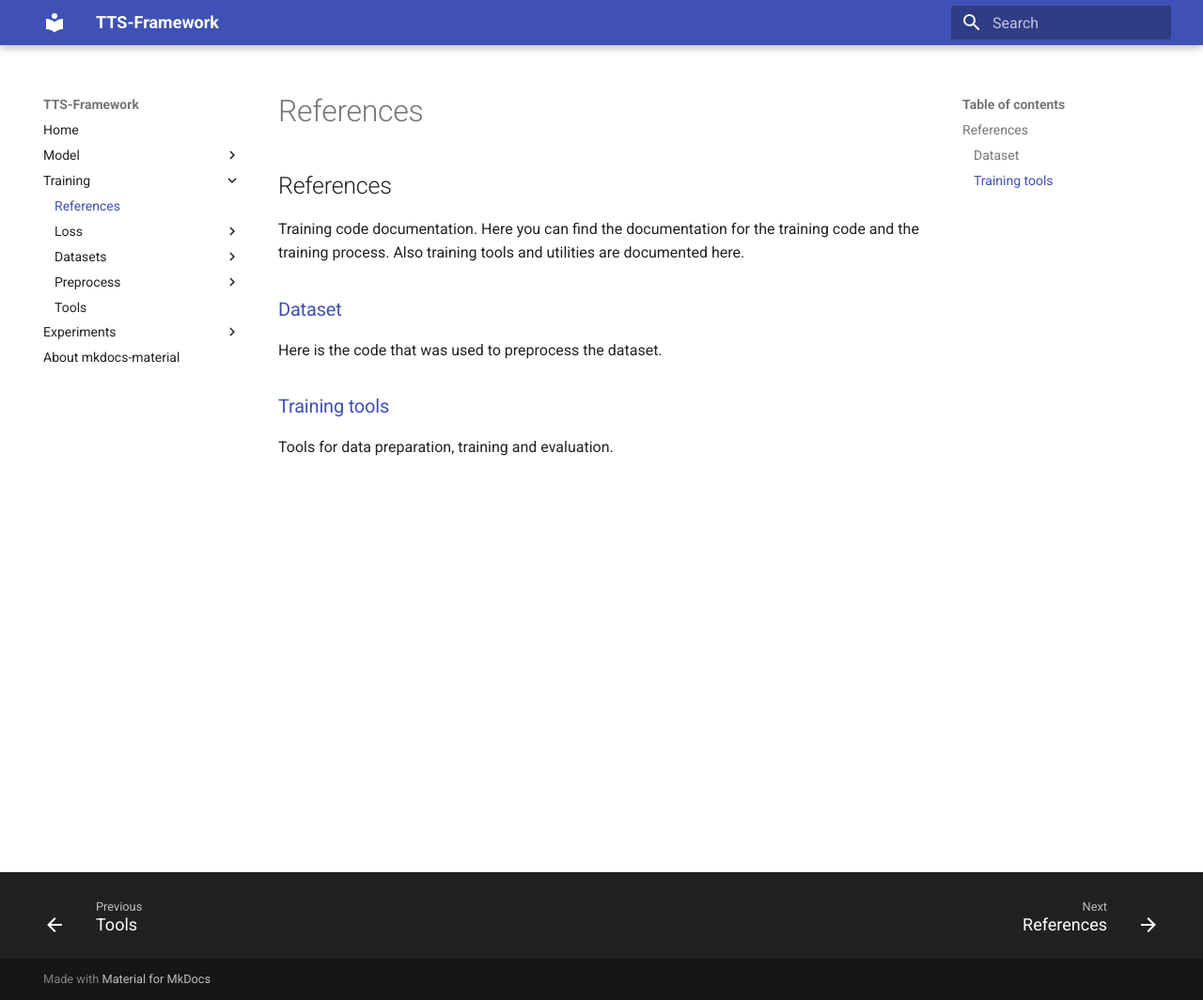
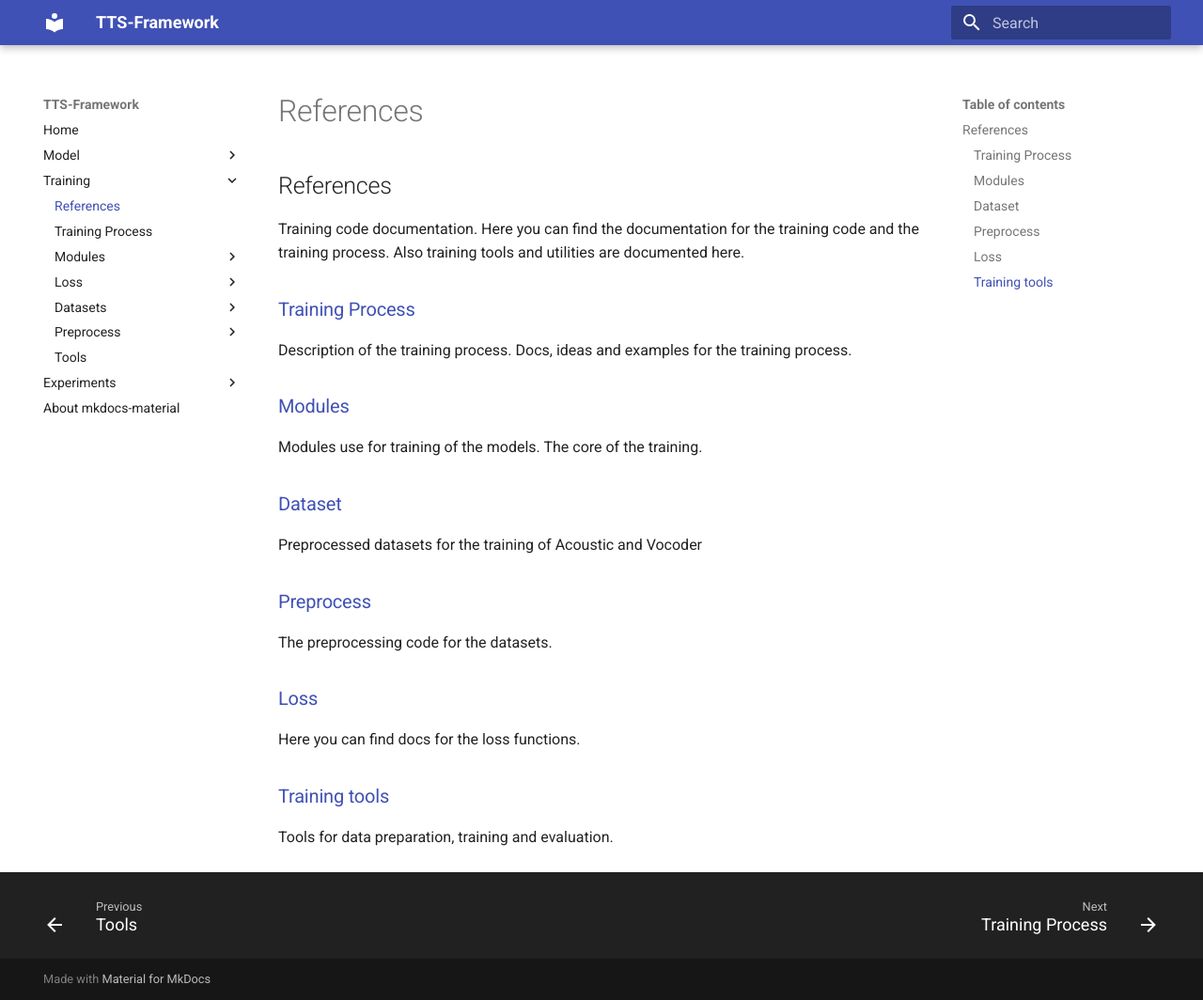
Before and after one commit to nickovchinnikov/tts-framework, an MkDocs documentation site: the page built from docs/training/readme.md, in a window 1280 px wide and 1064 px high. Shown: the whole window at 94% size. Built offline with MkDocs 1.6.1 and Material for MkDocs 9.7.7, drawn with Linux system fonts in a browser that asks for light colours.

Commit message:
Docs update

```diff
--- a/docs/training/readme.md
+++ b/docs/training/readme.md
@@ -2,10 +2,25 @@
 
 Training code documentation. Here you can find the documentation for the training code and the training process. Also training tools and utilities are documented here.
 
+### [Training Process](./training_process.md)
+
+Description of the training process. Docs, ideas and examples for the training process.
+
+### [Modules](modules/readme.md)
+
+Modules use for training of the models. The core of the training.
+
 ### [Dataset](dataset/readme.md)
 
-Here is the code that was used to preprocess the dataset.
+Preprocessed datasets for the training of Acoustic and Vocoder
 
+### [Preprocess](preprocess/readme.md)
+
+The preprocessing code for the datasets.
+
+### [Loss](loss/readme.md)
+
+Here you can find docs for the loss functions.
 
 ### [Training tools](tools.md)
 
--- a/mkdocs.yml
+++ b/mkdocs.yml
@@ -60,6 +60,11 @@ nav:
       - Tools: model/helpers/tools.md
   - Training:
     - References: training/readme.md
+    - Training Process: training/training_process.md
+    - Modules:
+      - References: training/modules/readme.md
+      - Acoustic Module: training/modules/acoustic_module.md
+      - Vocoder Module: training/modules/vocoder_module.md
     - Loss:
       - References: training/loss/readme.md
       - Acoustic Losses:
```
Also changed, not shown: docs/index.md (+1 -1 lines), docs/training/modules/acoustic_module.md (added, +1 -0 lines), docs/training/modules/readme.md (added, +11 -0 lines), docs/training/modules/vocoder_module.md (added, +1 -0 lines), docs/training/training_process.md (added), 2 other files.
